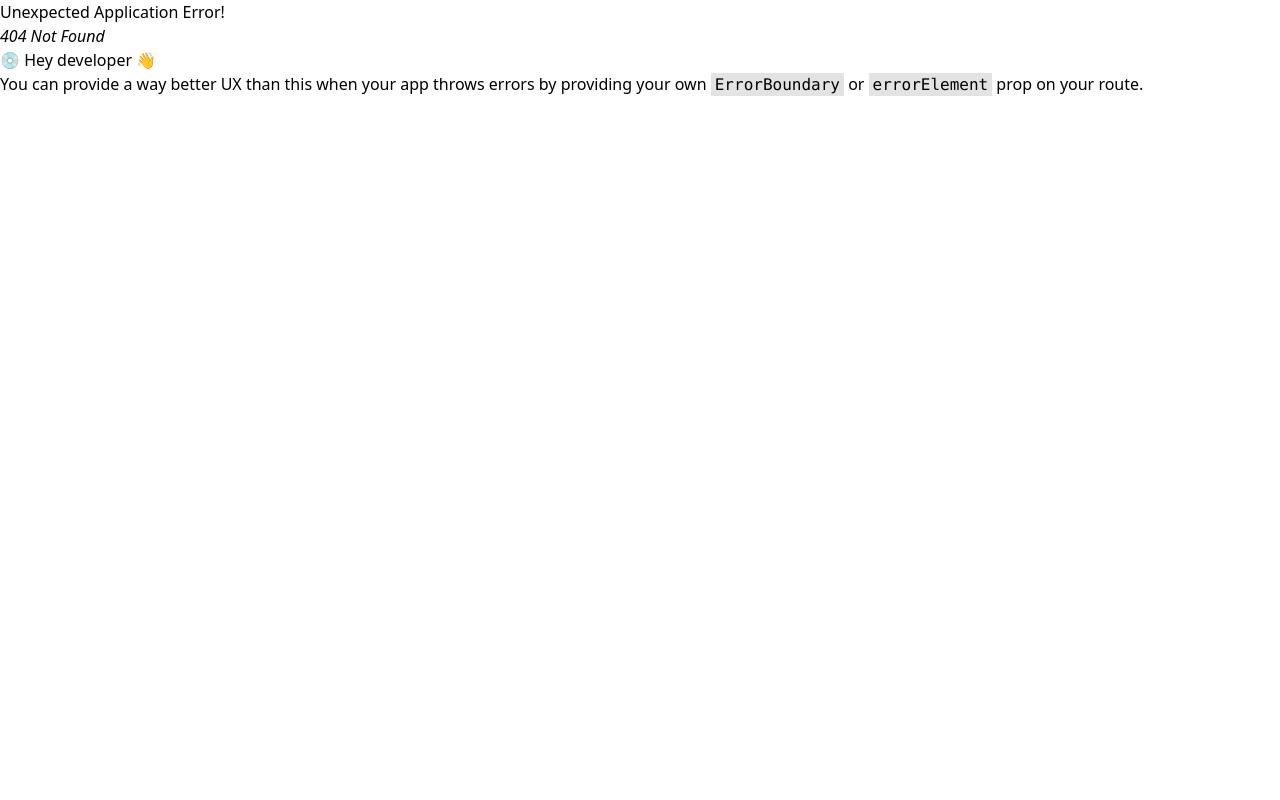
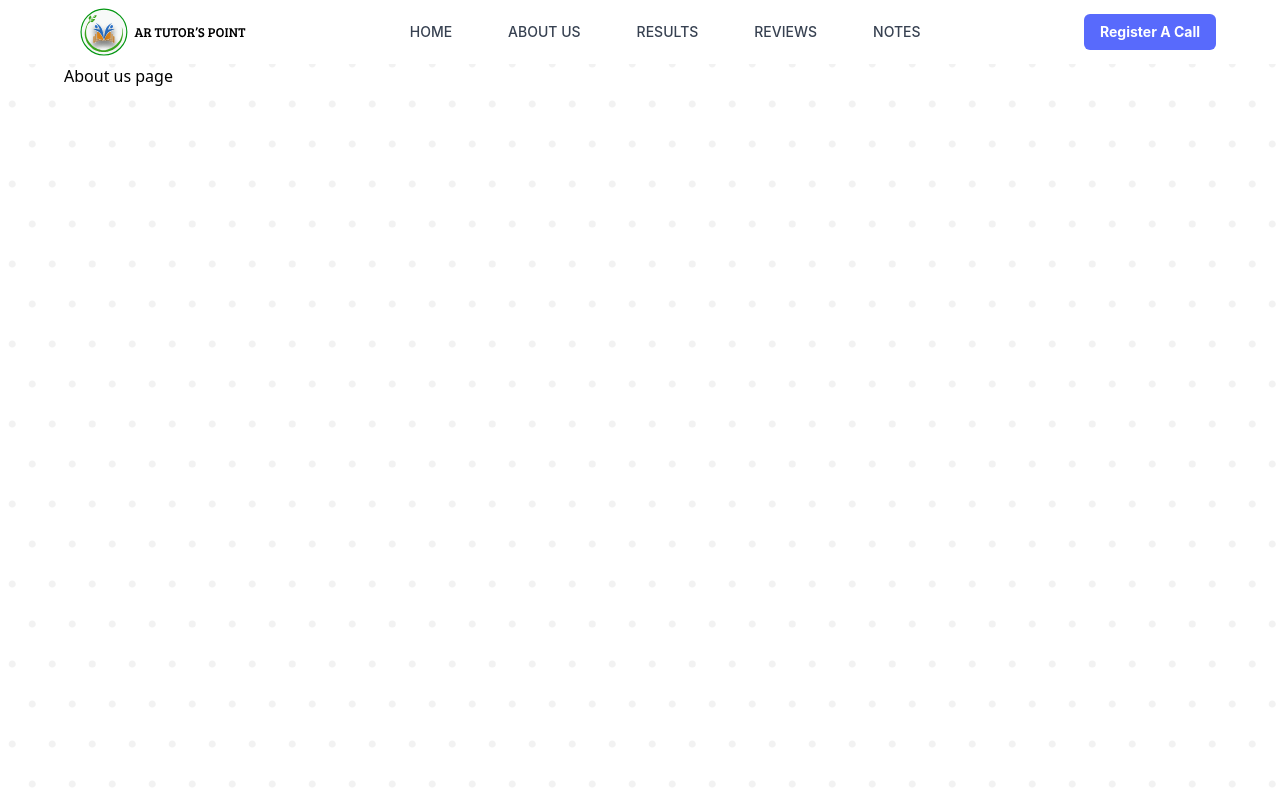
Before and after one commit to AviralJain32/ar-tutor-point-website, a React (Vite) app: page /aboutus in a window 1280 px wide. Before the commit this address had no page. Shown: the top 800 px of the page. Built offline with nearby package versions, Linux system fonts and the light colour scheme.

Commit message:
added about us page

```diff
--- a/src/components/Navbar.jsx
+++ b/src/components/Navbar.jsx
@@ -16,7 +16,7 @@ const Navbar = () => {
   let[open,setopen]=useState(false)
 
   return (
-    <div className='w-full sm:px-16 sm:my-2 '>
+    <div className='w-full sm:px-16 sm:my-2'>
       <div className=' font-Main-font pb-2 justify-between bg-white items-center md:pb-0 md:flex sm:bg-transparent'>
         <div className=''>
           <img src={logo_nav} alt="Logo" className=" h-12 pt-2 ml-3 md:pt-0 md:ml-4" />
--- a/src/main.jsx
+++ b/src/main.jsx
@@ -5,11 +5,13 @@ import './index.css'
 import { createBrowserRouter, createRoutesFromElements, Route, RouterProvider } from 'react-router-dom'
 import MainLayout from './Layouts/MainLayout.jsx'
 import LandingPage from './pages/LandingPage.jsx'
+import AboutusPage from './pages/AboutusPage.jsx'
 
 const router=createBrowserRouter(createRoutesFromElements(
   <>
   <Route path='/' element={<MainLayout/>}>
     <Route index element={<LandingPage/>} />
+    <Route path="aboutus" element={<AboutusPage/>} />
 
   </Route>
   </>
--- /dev/null
+++ b/src/pages/AboutusPage.jsx
@@ -0,0 +1,11 @@
+// About us
+
+const AboutusPage = () => {
+  return (
+    <div>
+      About us page
+    </div>
+  )
+}
+
+export default AboutusPage
--- a/src/pages/LandingPage.jsx
+++ b/src/pages/LandingPage.jsx
@@ -12,12 +12,12 @@ function LandingPage() {
       {/* section 1 */}
       <div className=" grid sm:grid-cols-2 relative">
 
-        <img src={cubeForBg} alt="" className="absolute left-[47rem] h-24"/>
-        <img src={trianglecubeForBg} alt="" className="absolute -left-16 top-16 h-24"/>
-        <img src={roundedCubeForBg} alt="" className="absolute -bottom-16 left-[35rem] h-24"/>
-        <img src={cylindercubeForBg} alt="" className="absolute right-0 bottom-0 h-24"/>
+        <img src={cubeForBg} alt="" className="absolute hidden sm:block left-[47rem] h-24"/>
+        <img src={trianglecubeForBg} alt="" className="absolute hidden sm:block -left-16 top-16 h-24"/>
+        <img src={roundedCubeForBg} alt="" className="absolute hidden sm:block -bottom-16 left-[35rem] h-24"/>
+        <img src={cylindercubeForBg} alt="" className="absolute hidden sm:block right-0 bottom-0 h-24"/>
 
-        <div className="flex justify-center flex-col">
+        <div className="flex justify-center flex-col ">
           <h1 className="sm:text-6xl font-[700] text-wrap text-4xl !leading-[4rem]">Empowering Students to <WordRotate words={words} /> and Succeed.</h1>
           <div className="mt-8 text-xl">At AR Tutors, we believe in nurturing individual potential through personalized education and unwavering support.</div>
           <div className="flex justify-left items-center sm:flex-row flex-col gap-4 mt-7">
```
